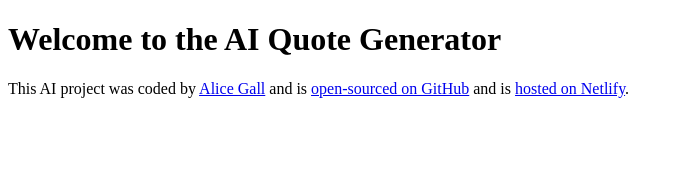
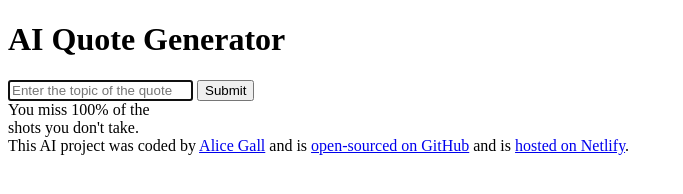
Before and after one commit to alice-gall/quote-generator, a plain HTML site: page index.html in a window 1280 px wide. Shown: the whole page, without its empty margins (0-683 px from the left). Drawn offline with Linux system fonts and the light colour scheme.

Commit message:
Added the basic HTML structure

```diff
--- a/index.html
+++ b/index.html
@@ -7,8 +7,21 @@
     <link rel="stylesheet" href="src/styles.css" />
   </head>
   <body>
-    <h1>Welcome to the AI Quote Generator</h1>
-
+    <header>
+      <h1>AI Quote Generator</h1>
+    </header>
+    <main>
+      <form>
+        <input
+          type="text"
+          placeholder="Enter the topic of the quote"
+          autofocus
+          required
+        />
+        <input type="submit" />
+      </form>
+      <div>You miss 100% of the <br />shots you don't take.</div>
+    </main>
     <footer>
       This AI project was coded by
       <a href="https://github.com/alice-gall" target="_blank">Alice Gall</a> and
```
